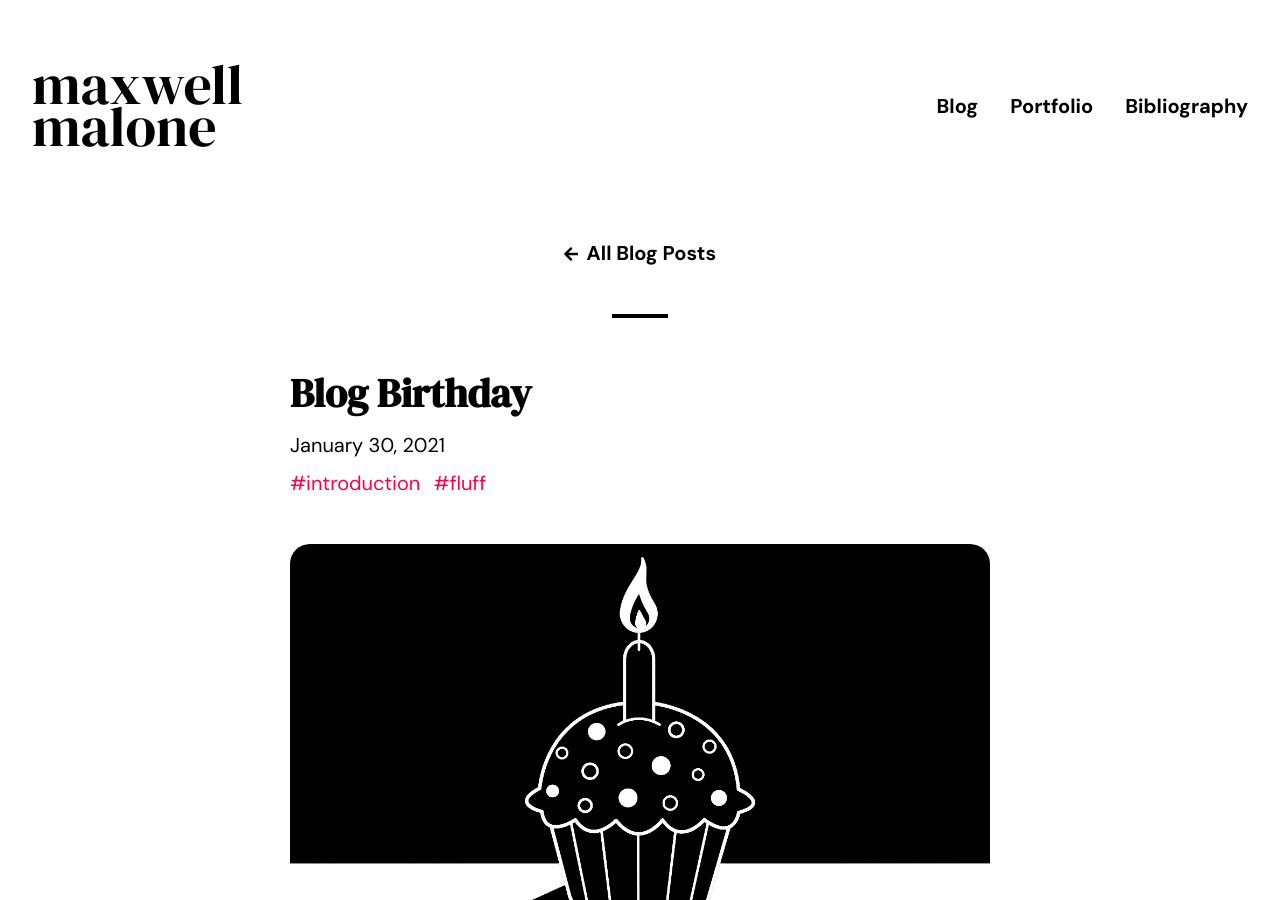
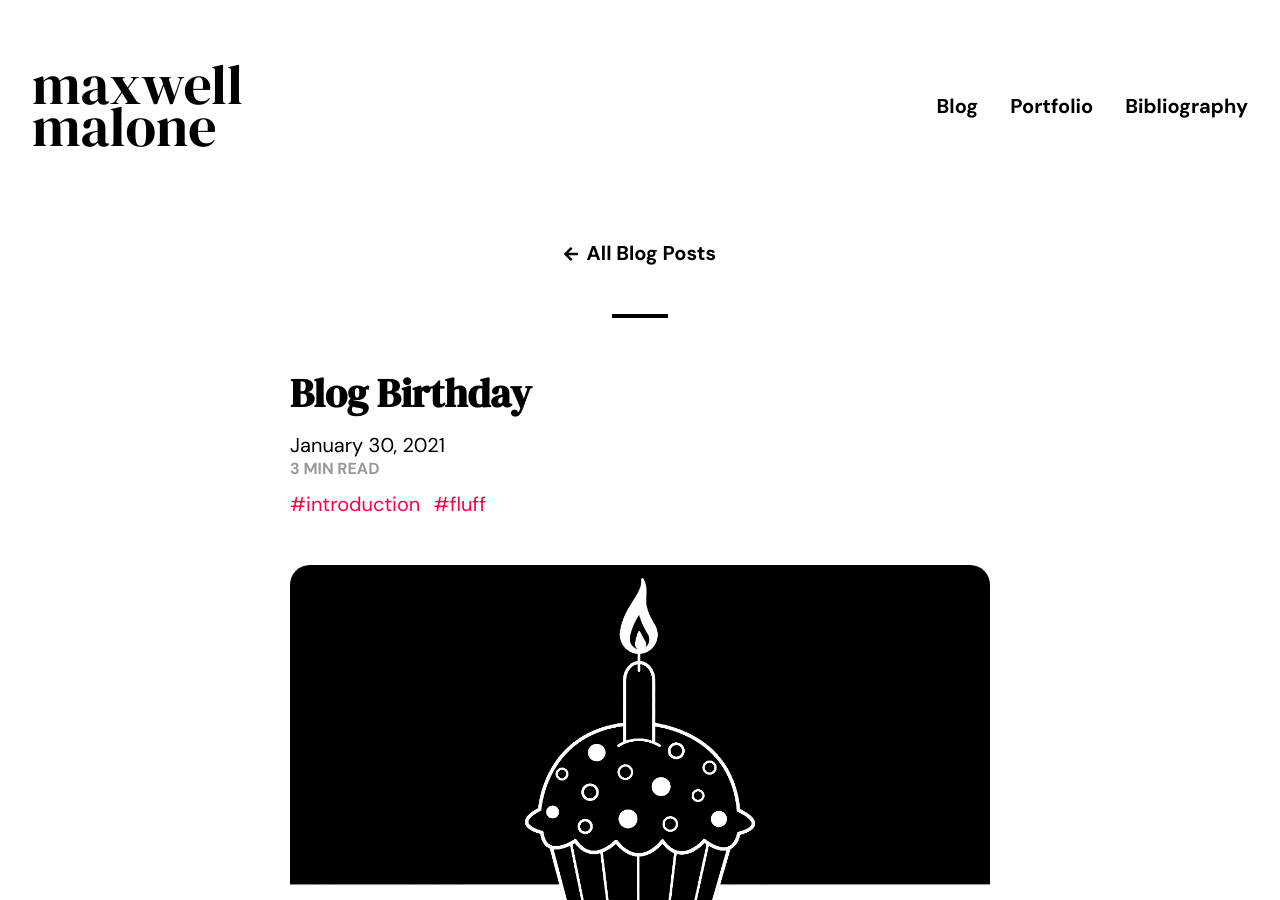
Before and after one commit to mnmalone/mnmalone2021, a Jekyll site: the page built from _posts/2021-01-30-blog-birthday.md, in a window 1280 px wide and 900 px high. Built offline with Jekyll 4.4.1, drawn with Linux system fonts in a browser that asks for light colours; some web fonts are replaced; comment, search, counter and statistics services are not loaded.

Commit message:
Update post.html

```diff
--- a/_layouts/post.html
+++ b/_layouts/post.html
@@ -8,6 +8,7 @@ layout: default
     <h1>{{ page.title }}</h1>
 
     <div class='date'><span>{{ page.date | date: "%B %-d, %Y" }}</span></div>
+    <div class='readingtime'><span>{% assign words = content | strip_html | number_of_words %}{% include readingtime.html %}</span></div>
     <div class='categories'>
         {% for tag in page.tags %}
         {% include category-include.html %}
```
